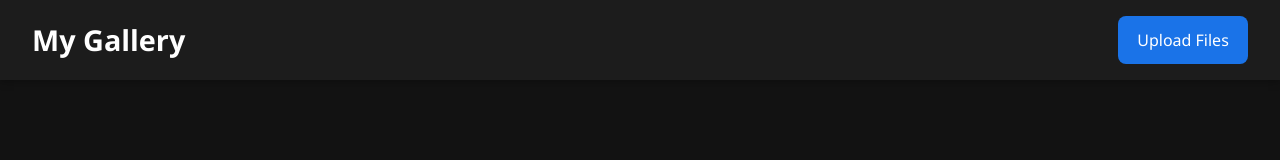
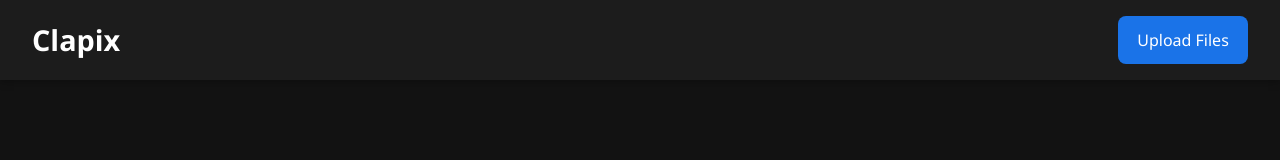
Before and after one commit to sayan8bit/ClapiX2, a plain HTML site: page index.html in a window 1280 px wide. Drawn offline with Linux system fonts and the light colour scheme.

Commit message:
Update index.html

```diff
--- a/index.html
+++ b/index.html
@@ -3,7 +3,7 @@
   <head>
     <meta charset="UTF-8" />
     <meta name="viewport" content="width=device-width, initial-scale=1.0" />
-    <title>Media Gallery</title>
+    <title>Clapix</title>
     <style>
       /* Global Styles */
       body {
@@ -338,7 +338,7 @@
   </head>
   <body>
     <header>
-      <h1>My Gallery</h1>
+      <h1>Clapix</h1>
       <label class="upload-btn" for="fileInput">Upload Files</label>
       <input type="file" id="fileInput" multiple accept="image/*,video/*" />
     </header>
```
